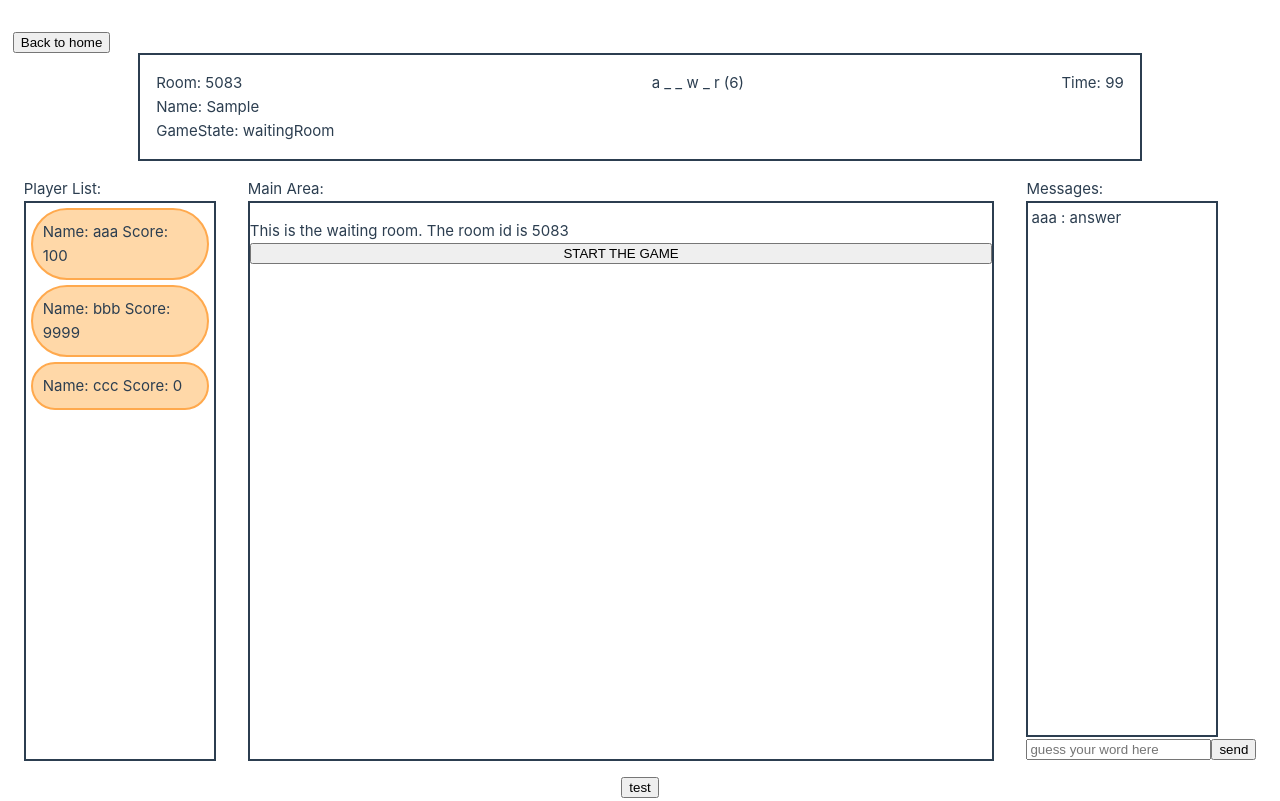
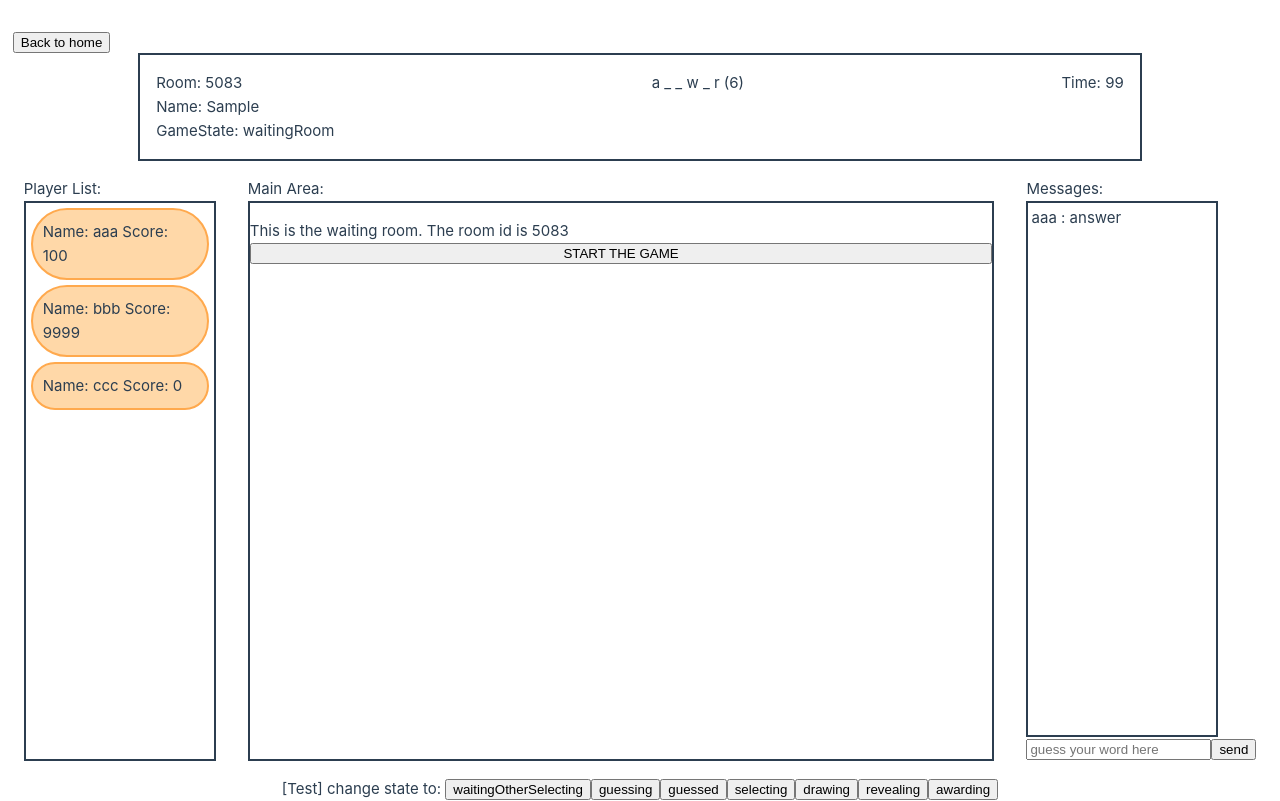
Before and after one commit to wstarman/draw_and_guess, a Vue app: page / in a window 1280 px wide. Both pictures are taken after typing "Sample", "Sample" into the empty fields and a click on the button "CREATE ROOM". Built offline with nearby package versions, Linux system fonts and the light colour scheme.

Commit message:
update: add state testing button

```diff
--- a/src/components/mainArea/Rewarding.vue
+++ b/src/components/mainArea/Awarding.vue
@@ -5,6 +5,10 @@
 import { Game } from '@/models/Game';
 import { ref } from 'vue';
 </script>
+
 <template>
     This is the podium.
 </template>
+
+<style scoped>
+</style>
--- a/src/components/mainArea/DrawingPad.vue
+++ b/src/components/mainArea/DrawingPad.vue
@@ -5,6 +5,9 @@
 import { Game } from '@/models/Game';
 import { ref } from 'vue';
 </script>
+
 <template>
     This is the drawing pad.
 </template>
+
+<style scoped></style>
--- a/src/components/mainArea/TextPad.vue
+++ b/src/components/mainArea/Revealing.vue
@@ -6,5 +6,7 @@ import { Game } from '@/models/Game';
 import { ref } from 'vue';
 </script>
 <template>
-    This is the text pad.
+    The answer is ...
 </template>
+
+<style scoped></style>
--- a/src/components/mainArea/SelectingWord.vue
+++ b/src/components/mainArea/SelectingWord.vue
@@ -5,6 +5,10 @@
 import { Game } from '@/models/Game';
 import { ref } from 'vue';
 </script>
+
 <template>
     Please select the word.
 </template>
+
+<style scoped>
+</style>
--- a/src/components/mainArea/ShowingPad.vue
+++ b/src/components/mainArea/ShowingPad.vue
@@ -7,5 +7,8 @@ import { ref } from 'vue';
 </script>
 
 <template>
-    This is the showing pad.
+    Other is drawing now.
+    Here will show there drawing.
 </template>
+
+<style scoped></style>
--- /dev/null
+++ b/src/components/mainArea/WaitingOtherSelecting.vue
@@ -0,0 +1,12 @@
+/**
+* used to show simple message like who is selecting word or what is the answer.
+*/
+<script setup lang="ts">
+import { Game } from '@/models/Game';
+import { ref } from 'vue';
+</script>
+<template>
+    waiting for other to select the word...
+</template>
+
+<style scoped></style>
--- a/src/views/GameView.vue
+++ b/src/views/GameView.vue
@@ -6,17 +6,18 @@ import StatusBar from '@/components/StatusBar.vue';
 import WaitingRoom from '@/components/mainArea/WaitingRoom.vue';
 import { Game } from '@/models/Game';
 import { GameState } from '@/models/types';
-import { onMounted } from 'vue';
-import TextPad from '@/components/mainArea/TextPad.vue';
-import Rewarding from '@/components/mainArea/Rewarding.vue';
+import Awarding from '@/components/mainArea/Awarding.vue';
 import ShowingPad from '@/components/mainArea/ShowingPad.vue';
+import WaitingOtherSelecting from '@/components/mainArea/WaitingOtherSelecting.vue';
+import Revealing from '@/components/mainArea/Revealing.vue';
+import SelectingWord from '@/components/mainArea/SelectingWord.vue';
 
 function backToHome() {
     Game.gameState.value = GameState.homepage;
 }
 
-function test() {
-    Game.gameState.value = GameState.revealing;
+function changeState(state: GameState) {
+    Game.gameState.value = state;
 }
 
 </script>
@@ -31,16 +32,26 @@ function test() {
                 Main Area:
                 <div class="main-area">
                     <WaitingRoom v-if="Game.gameState.value === GameState.waitingRoom" />
-                    <DrawingPad v-if="[GameState.selecting, GameState.drawing].includes(Game.gameState.value)" />
+                    <SelectingWord v-if="Game.gameState.value === GameState.selecting" />
+                    <DrawingPad v-if="Game.gameState.value === GameState.drawing" />
                     <ShowingPad v-if="[GameState.guessing, GameState.guessed].includes(Game.gameState.value)" />
-                    <TextPad
-                        v-if="[GameState.waitingOtherSelecting, GameState.revealing].includes(Game.gameState.value)" />
-                    <Rewarding v-if="Game.gameState.value === GameState.awarding" />
+                    <WaitingOtherSelecting v-if="Game.gameState.value === GameState.waitingOtherSelecting" />
+                    <Revealing v-if="Game.gameState.value === GameState.revealing" />
+                    <Awarding v-if="Game.gameState.value === GameState.awarding" />
                 </div>
             </div>
             <MessageArea />
         </div>
-        <button @click="test"> test </button>
+        <div>
+            [Test] change state to:
+            <button @click="changeState(GameState.waitingOtherSelecting)"> waitingOtherSelecting </button>
+            <button @click="changeState(GameState.guessing)"> guessing </button>
+            <button @click="changeState(GameState.guessed)"> guessed </button>
+            <button @click="changeState(GameState.selecting)"> selecting </button>
+            <button @click="changeState(GameState.drawing)"> drawing </button>
+            <button @click="changeState(GameState.revealing)"> revealing </button>
+            <button @click="changeState(GameState.awarding)"> awarding </button>
+        </div>
     </div>
 </template>
 
```
Also changed, not shown: 2 other files (tests, documents, lock files or other folders).
